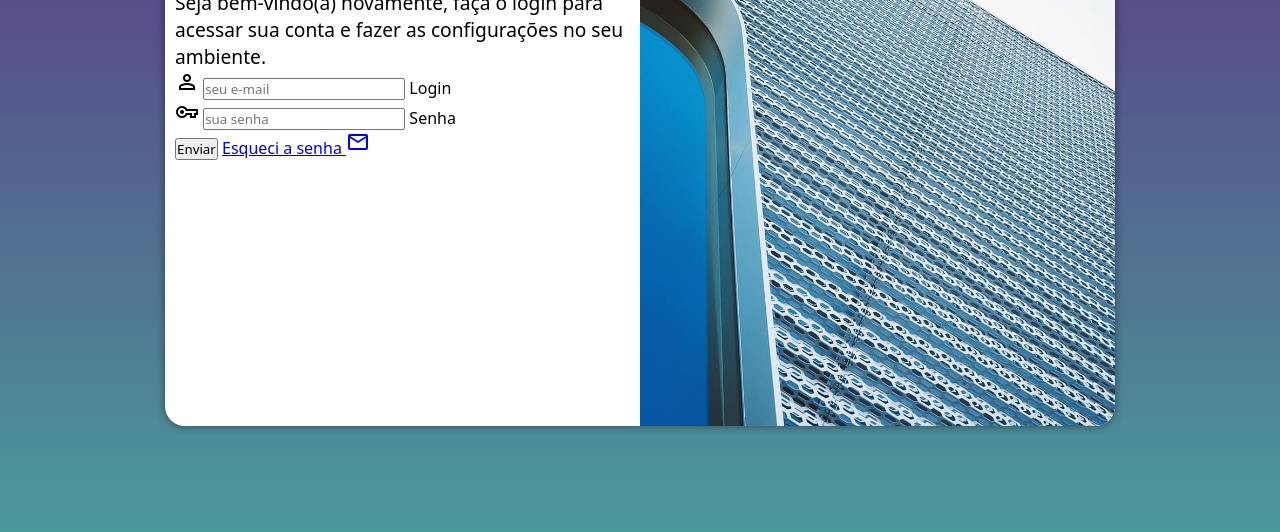
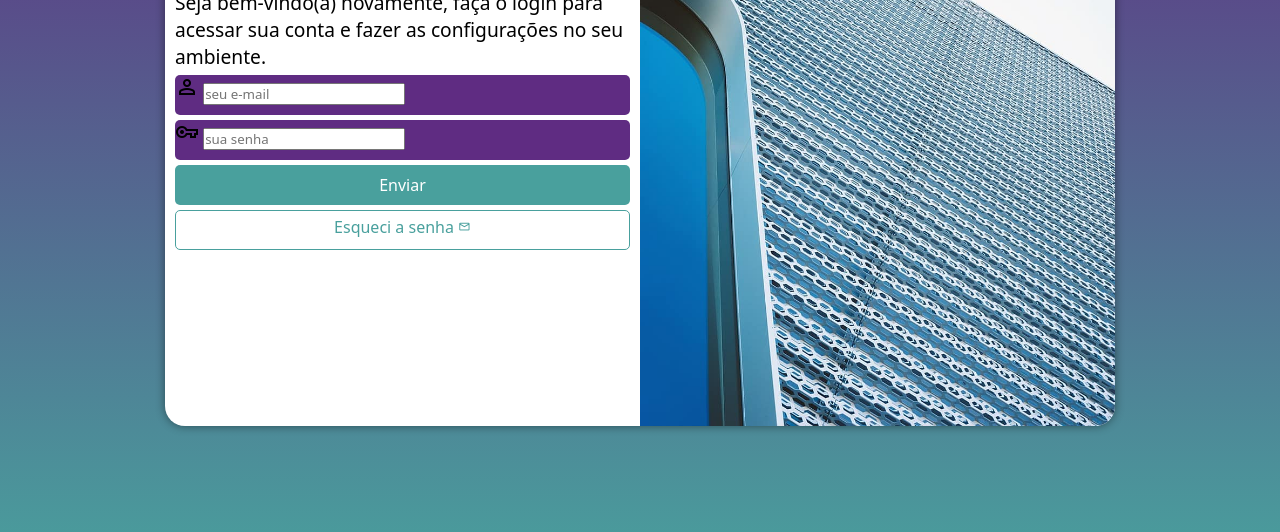
Before and after one commit to igorassisx/projeto-login, a plain HTML site: page index.html in a window 1280 px wide. Shown: the part 224-756 px from the top of the page. Drawn offline with nearby package versions, Linux system fonts and the light colour scheme.

Commit message:
estilos no formulários

```diff
--- a/estilos/style.css
+++ b/estilos/style.css
@@ -34,7 +34,7 @@
     overflow: hidden;
 
     background-color: white;
-    width: 250px;
+    width: 270px;
     height: 500px;
     border-radius: 20px;
     box-shadow: 0px 0px 10px rgba(0, 0, 0, 0.452);
@@ -66,3 +66,55 @@
  div#formulario > p {
     font-size: 0.8em;
  }
+
+ form > div.campo {
+    display: block;
+    background-color: #5f2c82;
+    width: 100%;
+    height: 40px;
+    border-radius: 5px;
+    margin: 5px 0px;
+ }
+
+ div.campo > label {
+    display: none;
+ }
+
+ form > input[type=submit] {
+    display: block;
+    font-size: 1em;
+    width: 100%;
+    height: 40px;
+    background-color: #49a09d;
+    color: white;
+    border: none;
+    border-radius: 5px;
+    cursor: pointer;
+ }
+
+ form > input[type=submit]:hover {
+    background-color: #285755;
+ }
+
+ form > a.botao {
+    display: block;
+    text-align: center;
+    font-size: 1em;
+    width: 100%;
+    height: 40px;
+    padding-top: 5px;
+    margin-top: 5px;
+    background-color: white;
+    border: 1px solid #49a09d;
+    border-radius: 5px;
+    text-decoration: none;
+    color: #49a09d;
+ }
+
+ form > a.botao:hover {
+    background-color: #254d4b;
+ }
+
+ form > a.botao > span {
+    font-size: 0.8em;
+ }
--- a/index.html
+++ b/index.html
@@ -24,20 +24,23 @@
                 <form action="login.php" method="post" autocomplete="on">
 
                     <div class="campo">
+
                         <span class="material-symbols-outlined"> person </span>
                        <input type="email" name="login" id="ilogin" placeholder="seu e-mail" autocomplete="email" required>
                        <label for="ilogin">Login</label>
+
                     </div>
 
                     <div class="campo">
                         <span class="material-symbols-outlined"> vpn_key </span>
                         <input type="password" name="senha" id="isenha" placeholder="sua senha" autocomplete="current-password" required minlength="8" maxlength="20">
                         <label for="isenha">Senha</label>
+
                     </div>
 
                     <input type="submit" value="Enviar">
-                    <a href="esqueci.html">
-                        Esqueci a senha <span class="material-symbols-outlined">mail</span>
+                    <a href="esqueci.html" class="botao">
+                        Esqueci a senha <span class="material-symbols-outlined"> mail </span>
                     </a>
                 </form>
             </div>
```
